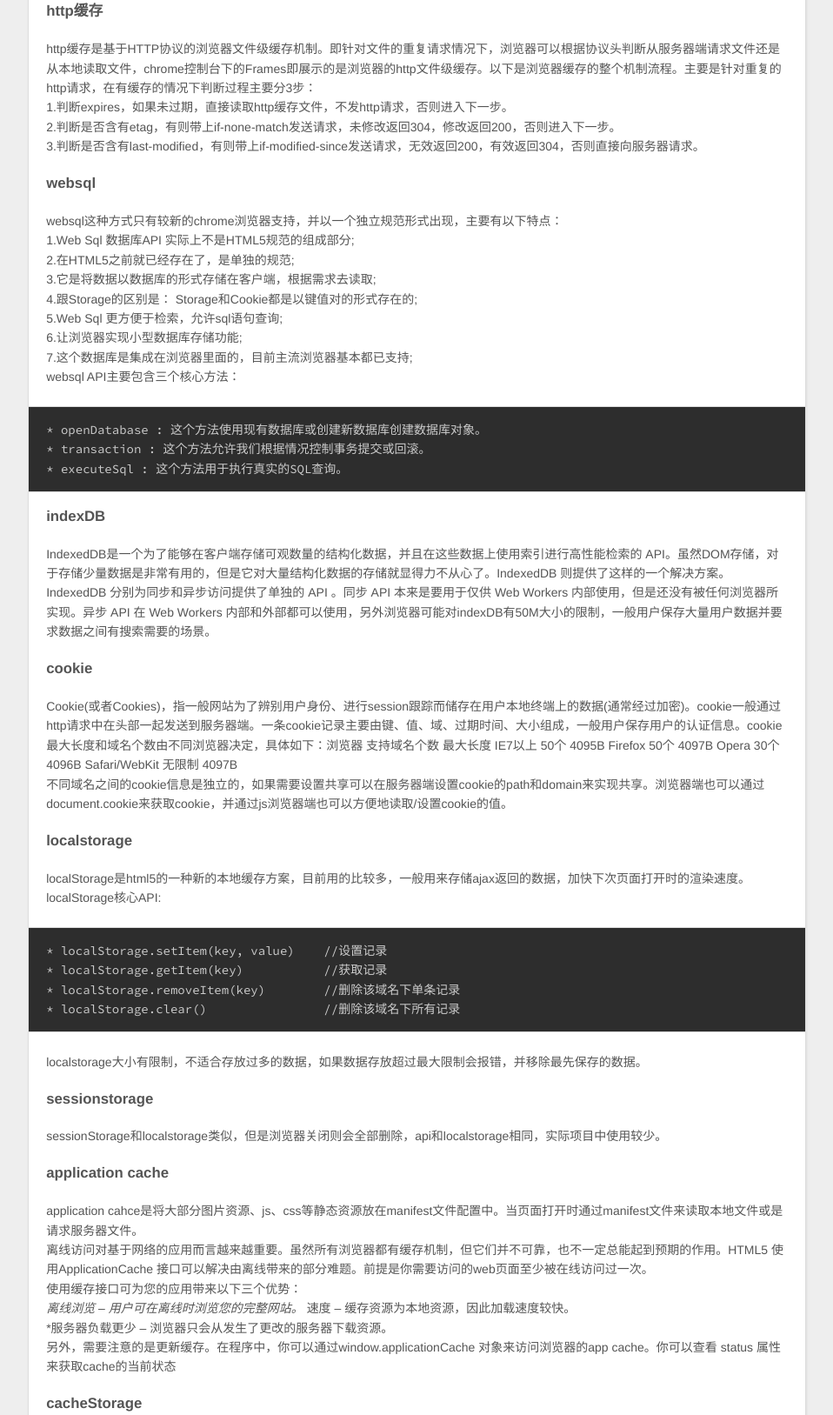
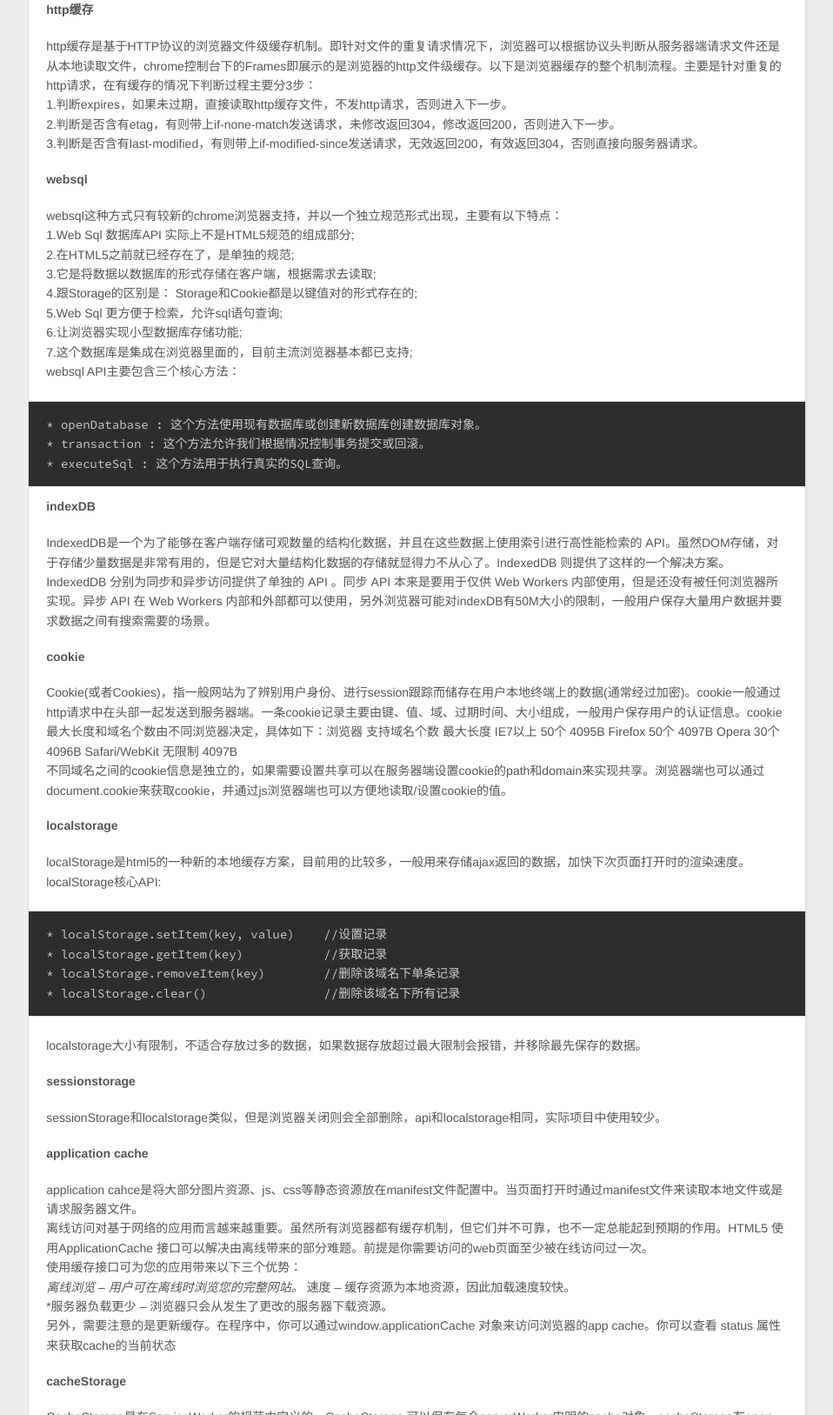
Before and after one commit to NingNingY/NingNingY.github.io, a plain HTML site: page 2017/06/29/WEB端缓存机制/index.html in a window 1280 px wide. Shown: the part 1229-2856 px from the top of the page at 87% size, without its empty margins (8-966 px from the left). Drawn offline with nearby package versions, Linux system fonts and the light colour scheme.

Commit message:
Site updated: 2017-07-05 13:00:43

```diff
--- a/2017/06/29/WEB端缓存机制/index.html
+++ b/2017/06/29/WEB端缓存机制/index.html
@@ -11,7 +11,7 @@
 <meta property="og:url" content="http://yoursite.com/2017/06/29/WEB端缓存机制/index.html">
 <meta property="og:site_name" content="Hello Web">
 <meta property="og:description" content="WEB端缓存机制">
-<meta property="og:updated_time" content="2017-07-05T04:58:54.160Z">
+<meta property="og:updated_time" content="2017-07-05T05:00:11.787Z">
 <meta name="twitter:card" content="summary">
 <meta name="twitter:title" content="WEB端缓存机制">
 <meta name="twitter:description" content="WEB端缓存机制">
@@ -95,28 +95,28 @@
 <h3 id="服务器端缓存"><a href="#服务器端缓存" class="headerlink" title="服务器端缓存"></a>服务器端缓存</h3><h5 id="代理服务器缓存"><a href="#代理服务器缓存" class="headerlink" title="代理服务器缓存"></a>代理服务器缓存</h5><p>代理服务器是浏览器和源服务器之间的中间服务器，浏览器先向这个中间服务器发起Web请求，经过处理后（比如权限验证，缓存匹配等），再将请求转发到源服务器。代理服务器缓存的运作原理跟浏览器的运作原理差不多，只是规模更大。可以把它理解为一个共享缓存，不只为一个用户服务，一般为大量用户提供服务，因此在减少相应时间和带宽使用方面很有效，同一个副本会被重用多次。</p>
 <h5 id="CDN缓存"><a href="#CDN缓存" class="headerlink" title="CDN缓存"></a>CDN缓存</h5><p>CDN（Content delivery networks）缓存，也叫网关缓存、反向代理缓存。CDN缓存一般是由网站管理员自己部署，为了让他们的网站更容易扩展并获得更好的性能。浏览器先向CDN网关发起Web请求，网关服务器后面对应着一台或多台负载均衡源服务器，会根据它们的负载请求，动态将请求转发到合适的源服务器上。虽然这种架构负载均衡源服务器之间的缓存没法共享，但却拥有更好的外扩展性。</p>
 <h3 id="应用层缓存"><a href="#应用层缓存" class="headerlink" title="应用层缓存"></a>应用层缓存</h3><p>应用层缓存是指我们在代码层面上做的缓存。通过代码逻辑，把曾经请求过的数据或资源等，缓存起来，再次需要数据时通过逻辑上的处理选择可用的缓存的数据</p>
-<h3 id="浏览器端缓存"><a href="#浏览器端缓存" class="headerlink" title="浏览器端缓存"></a>浏览器端缓存</h3><h4 id="http缓存"><a href="#http缓存" class="headerlink" title="http缓存"></a>http缓存</h4><p>http缓存是基于HTTP协议的浏览器文件级缓存机制。即针对文件的重复请求情况下，浏览器可以根据协议头判断从服务器端请求文件还是从本地读取文件，chrome控制台下的Frames即展示的是浏览器的http文件级缓存。以下是浏览器缓存的整个机制流程。主要是针对重复的http请求，在有缓存的情况下判断过程主要分3步：<br>    1.判断expires，如果未过期，直接读取http缓存文件，不发http请求，否则进入下一步。<br>    2.判断是否含有etag，有则带上if-none-match发送请求，未修改返回304，修改返回200，否则进入下一步。<br>    3.判断是否含有last-modified，有则带上if-modified-since发送请求，无效返回200，有效返回304，否则直接向服务器请求。</p>
-<h4 id="websql"><a href="#websql" class="headerlink" title="websql"></a>websql</h4><p>websql这种方式只有较新的chrome浏览器支持，并以一个独立规范形式出现，主要有以下特点：<br>    1.Web Sql 数据库API 实际上不是HTML5规范的组成部分;<br>    2.在HTML5之前就已经存在了，是单独的规范;<br>    3.它是将数据以数据库的形式存储在客户端，根据需求去读取;<br>    4.跟Storage的区别是： Storage和Cookie都是以键值对的形式存在的;<br>    5.Web Sql 更方便于检索，允许sql语句查询;<br>    6.让浏览器实现小型数据库存储功能;<br>    7.这个数据库是集成在浏览器里面的，目前主流浏览器基本都已支持;<br>    websql API主要包含三个核心方法：</p>
+<h3 id="浏览器端缓存"><a href="#浏览器端缓存" class="headerlink" title="浏览器端缓存"></a>浏览器端缓存</h3><h5 id="http缓存"><a href="#http缓存" class="headerlink" title="http缓存"></a>http缓存</h5><p>http缓存是基于HTTP协议的浏览器文件级缓存机制。即针对文件的重复请求情况下，浏览器可以根据协议头判断从服务器端请求文件还是从本地读取文件，chrome控制台下的Frames即展示的是浏览器的http文件级缓存。以下是浏览器缓存的整个机制流程。主要是针对重复的http请求，在有缓存的情况下判断过程主要分3步：<br>    1.判断expires，如果未过期，直接读取http缓存文件，不发http请求，否则进入下一步。<br>    2.判断是否含有etag，有则带上if-none-match发送请求，未修改返回304，修改返回200，否则进入下一步。<br>    3.判断是否含有last-modified，有则带上if-modified-since发送请求，无效返回200，有效返回304，否则直接向服务器请求。</p>
+<h5 id="websql"><a href="#websql" class="headerlink" title="websql"></a>websql</h5><p>websql这种方式只有较新的chrome浏览器支持，并以一个独立规范形式出现，主要有以下特点：<br>    1.Web Sql 数据库API 实际上不是HTML5规范的组成部分;<br>    2.在HTML5之前就已经存在了，是单独的规范;<br>    3.它是将数据以数据库的形式存储在客户端，根据需求去读取;<br>    4.跟Storage的区别是： Storage和Cookie都是以键值对的形式存在的;<br>    5.Web Sql 更方便于检索，允许sql语句查询;<br>    6.让浏览器实现小型数据库存储功能;<br>    7.这个数据库是集成在浏览器里面的，目前主流浏览器基本都已支持;<br>    websql API主要包含三个核心方法：</p>
 <pre><code>* openDatabase : 这个方法使用现有数据库或创建新数据库创建数据库对象。
 * transaction : 这个方法允许我们根据情况控制事务提交或回滚。
 * executeSql : 这个方法用于执行真实的SQL查询。
-</code></pre><h4 id="indexDB"><a href="#indexDB" class="headerlink" title="indexDB"></a>indexDB</h4><p>IndexedDB是一个为了能够在客户端存储可观数量的结构化数据，并且在这些数据上使用索引进行高性能检索的 API。虽然DOM存储，对于存储少量数据是非常有用的，但是它对大量结构化数据的存储就显得力不从心了。IndexedDB 则提供了这样的一个解决方案。<br>IndexedDB 分别为同步和异步访问提供了单独的 API 。同步 API 本来是要用于仅供 Web Workers 内部使用，但是还没有被任何浏览器所实现。异步 API 在 Web Workers 内部和外部都可以使用，另外浏览器可能对indexDB有50M大小的限制，一般用户保存大量用户数据并要求数据之间有搜索需要的场景。</p>
-<h4 id="cookie"><a href="#cookie" class="headerlink" title="cookie"></a>cookie</h4><p>Cookie(或者Cookies)，指一般网站为了辨别用户身份、进行session跟踪而储存在用户本地终端上的数据(通常经过加密)。cookie一般通过http请求中在头部一起发送到服务器端。一条cookie记录主要由键、值、域、过期时间、大小组成，一般用户保存用户的认证信息。cookie最大长度和域名个数由不同浏览器决定，具体如下：浏览器 支持域名个数 最大长度 IE7以上 50个 4095B Firefox 50个 4097B Opera 30个 4096B Safari/WebKit 无限制 4097B<br>不同域名之间的cookie信息是独立的，如果需要设置共享可以在服务器端设置cookie的path和domain来实现共享。浏览器端也可以通过document.cookie来获取cookie，并通过js浏览器端也可以方便地读取/设置cookie的值。</p>
-<h4 id="localstorage"><a href="#localstorage" class="headerlink" title="localstorage"></a>localstorage</h4><p>localStorage是html5的一种新的本地缓存方案，目前用的比较多，一般用来存储ajax返回的数据，加快下次页面打开时的渲染速度。<br>localStorage核心API: </p>
+</code></pre><h5 id="indexDB"><a href="#indexDB" class="headerlink" title="indexDB"></a>indexDB</h5><p>IndexedDB是一个为了能够在客户端存储可观数量的结构化数据，并且在这些数据上使用索引进行高性能检索的 API。虽然DOM存储，对于存储少量数据是非常有用的，但是它对大量结构化数据的存储就显得力不从心了。IndexedDB 则提供了这样的一个解决方案。<br>IndexedDB 分别为同步和异步访问提供了单独的 API 。同步 API 本来是要用于仅供 Web Workers 内部使用，但是还没有被任何浏览器所实现。异步 API 在 Web Workers 内部和外部都可以使用，另外浏览器可能对indexDB有50M大小的限制，一般用户保存大量用户数据并要求数据之间有搜索需要的场景。</p>
+<h5 id="cookie"><a href="#cookie" class="headerlink" title="cookie"></a>cookie</h5><p>Cookie(或者Cookies)，指一般网站为了辨别用户身份、进行session跟踪而储存在用户本地终端上的数据(通常经过加密)。cookie一般通过http请求中在头部一起发送到服务器端。一条cookie记录主要由键、值、域、过期时间、大小组成，一般用户保存用户的认证信息。cookie最大长度和域名个数由不同浏览器决定，具体如下：浏览器 支持域名个数 最大长度 IE7以上 50个 4095B Firefox 50个 4097B Opera 30个 4096B Safari/WebKit 无限制 4097B<br>不同域名之间的cookie信息是独立的，如果需要设置共享可以在服务器端设置cookie的path和domain来实现共享。浏览器端也可以通过document.cookie来获取cookie，并通过js浏览器端也可以方便地读取/设置cookie的值。</p>
+<h5 id="localstorage"><a href="#localstorage" class="headerlink" title="localstorage"></a>localstorage</h5><p>localStorage是html5的一种新的本地缓存方案，目前用的比较多，一般用来存储ajax返回的数据，加快下次页面打开时的渲染速度。<br>localStorage核心API: </p>
 <pre><code>* localStorage.setItem(key, value)    //设置记录
 * localStorage.getItem(key)           //获取记录
 * localStorage.removeItem(key)        //删除该域名下单条记录
 * localStorage.clear()                //删除该域名下所有记录
 </code></pre><p>localstorage大小有限制，不适合存放过多的数据，如果数据存放超过最大限制会报错，并移除最先保存的数据。</p>
-<h4 id="sessionstorage"><a href="#sessionstorage" class="headerlink" title="sessionstorage"></a>sessionstorage</h4><p>sessionStorage和localstorage类似，但是浏览器关闭则会全部删除，api和localstorage相同，实际项目中使用较少。</p>
-<h4 id="application-cache"><a href="#application-cache" class="headerlink" title="application cache"></a>application cache</h4><p>application cahce是将大部分图片资源、js、css等静态资源放在manifest文件配置中。当页面打开时通过manifest文件来读取本地文件或是请求服务器文件。<br>离线访问对基于网络的应用而言越来越重要。虽然所有浏览器都有缓存机制，但它们并不可靠，也不一定总能起到预期的作用。HTML5 使用ApplicationCache 接口可以解决由离线带来的部分难题。前提是你需要访问的web页面至少被在线访问过一次。<br>使用缓存接口可为您的应用带来以下三个优势：<br>    <em>离线浏览 – 用户可在离线时浏览您的完整网站。
+<h5 id="sessionstorage"><a href="#sessionstorage" class="headerlink" title="sessionstorage"></a>sessionstorage</h5><p>sessionStorage和localstorage类似，但是浏览器关闭则会全部删除，api和localstorage相同，实际项目中使用较少。</p>
+<h5 id="application-cache"><a href="#application-cache" class="headerlink" title="application cache"></a>application cache</h5><p>application cahce是将大部分图片资源、js、css等静态资源放在manifest文件配置中。当页面打开时通过manifest文件来读取本地文件或是请求服务器文件。<br>离线访问对基于网络的应用而言越来越重要。虽然所有浏览器都有缓存机制，但它们并不可靠，也不一定总能起到预期的作用。HTML5 使用ApplicationCache 接口可以解决由离线带来的部分难题。前提是你需要访问的web页面至少被在线访问过一次。<br>使用缓存接口可为您的应用带来以下三个优势：<br>    <em>离线浏览 – 用户可在离线时浏览您的完整网站。
     </em>速度 – 缓存资源为本地资源，因此加载速度较快。<br>    *服务器负载更少 – 浏览器只会从发生了更改的服务器下载资源。<br>另外，需要注意的是更新缓存。在程序中，你可以通过window.applicationCache 对象来访问浏览器的app cache。你可以查看 status 属性来获取cache的当前状态</p>
-<h4 id="cacheStorage"><a href="#cacheStorage" class="headerlink" title="cacheStorage"></a>cacheStorage</h4><p>CacheStorage是在ServiceWorker的规范中定义的。CacheStorage 可以保存每个serverWorker申明的cache对象，cacheStorage有open、match、has、delete、keys五个核心方法，可以对cache对象的不同匹配进行不同的响应。</p>
+<h5 id="cacheStorage"><a href="#cacheStorage" class="headerlink" title="cacheStorage"></a>cacheStorage</h5><p>CacheStorage是在ServiceWorker的规范中定义的。CacheStorage 可以保存每个serverWorker申明的cache对象，cacheStorage有open、match、has、delete、keys五个核心方法，可以对cache对象的不同匹配进行不同的响应。</p>
 <pre><code>* cacheStorage.has() 如果包含cache对象，则返回一个promise对象。
 * cacheStorage.open() 打开一个cache对象，则返回一个promise对象。
 * cacheStorage.delete() 删除cache对象，成功则返回一个promise对象，否则返回false。
 * cacheStorage.keys() 含有keys中字符串的任意一个，则返回一个promise对象。
-</code></pre><h4 id="flash缓存"><a href="#flash缓存" class="headerlink" title="flash缓存"></a>flash缓存</h4><p>这种方式基本不用，这一方法主要基于flash有读写浏览器端本地目录的功能，同时也可以向js提供调用的api，则页面可以通过js调用flash去读写特定的磁盘目录，达到本地数据缓存的目的。<br><em><br>注:
+</code></pre><h5 id="flash缓存"><a href="#flash缓存" class="headerlink" title="flash缓存"></a>flash缓存</h5><p>这种方式基本不用，这一方法主要基于flash有读写浏览器端本地目录的功能，同时也可以向js提供调用的api，则页面可以通过js调用flash去读写特定的磁盘目录，达到本地数据缓存的目的。<br><em><br>注:
     </em>Web Storage / Web SQL Database / Indexed Database 的数据都存储在浏览器对应的用户配置文件目录(user profile directory)下，以 Windows 7 为例，Chrome 的数据存储在”C:Usersyour-account-nameAppDataLocalGoogleChromeUser DataDefault”下，而 Firefox 的数据存储在”C:Usersyour-account-nameAppDataLocalMozillaFirefoxProfiles”目录下。<br>    *cookie文件存储于documents and settingsuserNamecookie文件夹下。通常的命名格式为：userName@domain.txt。</p>
 <p>本文参照<a href="http://www.techweb.com.cn/network/system/2016-01-05/2252395.shtml" target="_blank" rel="external">http://www.techweb.com.cn/network/system/2016-01-05/2252395.shtml</a></p>
 
```
